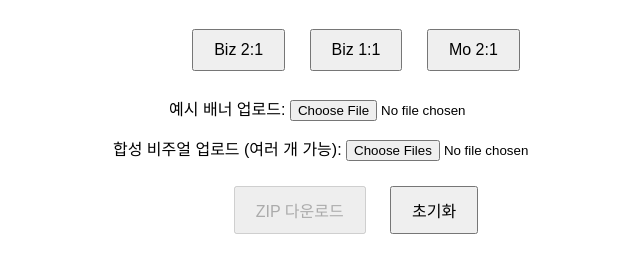
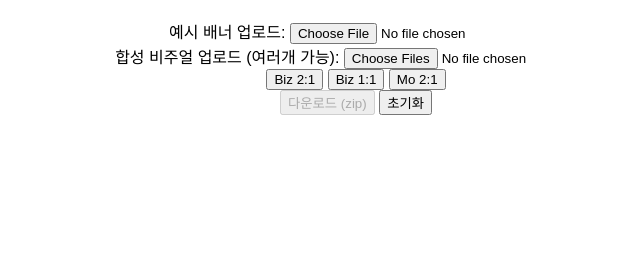
Before and after one commit to ivoryseaweed/BANNER_K, a plain HTML site: page index.html in a window 1280 px wide. Shown: the part 98-370 px from the top of the page, without its empty margins (284-924 px from the left). Drawn offline with nearby package versions, Linux system fonts and the light colour scheme.

Commit message:
Update index.html

```diff
--- a/index.html
+++ b/index.html
@@ -1,40 +1,38 @@
 <!DOCTYPE html>
-<html lang="en">
+<html lang="ko">
 <head>
     <meta charset="UTF-8">
-    <meta name="robots" content="noindex, nofollow">
-    <meta name="viewport" content="width=device-width, initial-scale=1.0">
     <title>배너 합성 사이트</title>
     <link rel="stylesheet" href="style.css">
     <script src="https://cdnjs.cloudflare.com/ajax/libs/jszip/3.10.1/jszip.min.js"></script>
+    <script src="https://cdnjs.cloudflare.com/ajax/libs/FileSaver.js/2.0.5/FileSaver.min.js"></script>
 </head>
 <body>
-
     <h1>배너 합성 사이트</h1>
 
-<div class="button-container">
+    <div class="upload-section">
+        <label>예시 배너 업로드:</label>
+        <input type="file" id="exampleImage" accept="image/*">
+    </div>
+
+    <div class="upload-section">
+        <label>합성 비주얼 업로드 (여러개 가능):</label>
+        <input type="file" id="visualImages" accept="image/*" multiple>
+    </div>
+
+    <div class="button-section">
         <button onclick="selectFormat('biz2')">Biz 2:1</button>
         <button onclick="selectFormat('biz1')">Biz 1:1</button>
         <button onclick="selectFormat('mo2')">Mo 2:1</button>
     </div>
 
-<div class="upload-container">
-    <label>예시 배너 업로드:</label>
-    <input type="file" id="exampleImage" accept="image/*">
-</div>
-
-<div class="upload-container">
-    <label>합성 비주얼 업로드 (여러 개 가능):</label>
-    <input type="file" id="visualImages" accept="image/*" multiple>
+    <div class="action-section">
+        <button id="downloadBtn" disabled>다운로드 (zip)</button>
+        <button id="resetBtn">초기화</button>
     </div>
 
     <canvas id="canvas" style="display:none;"></canvas>
 
-<div class="action-buttons">
-    <button id="downloadBtn" disabled>ZIP 다운로드</button>
-    <button id="resetBtn">초기화</button>
-</div>
-
     <script src="script.js"></script>
 </body>
 </html>
```
Lines whose indentation alone changed are shown as unchanged.
